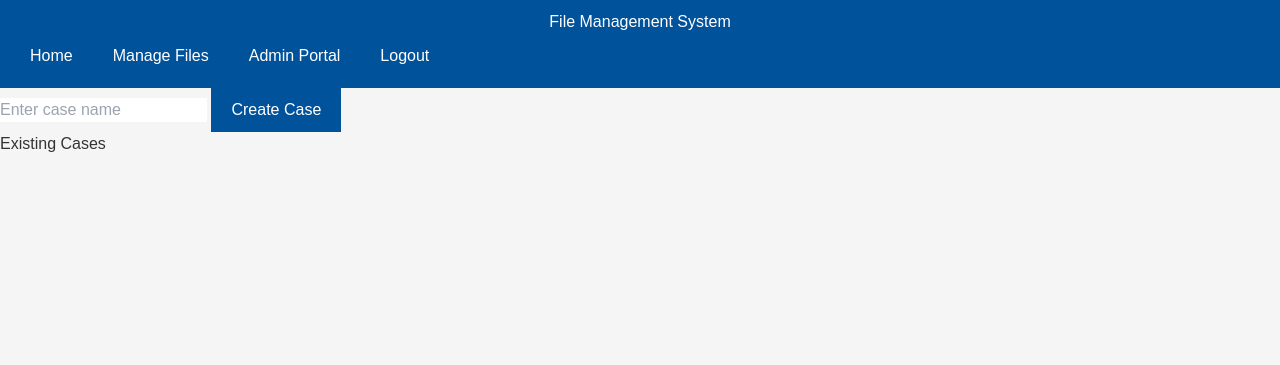
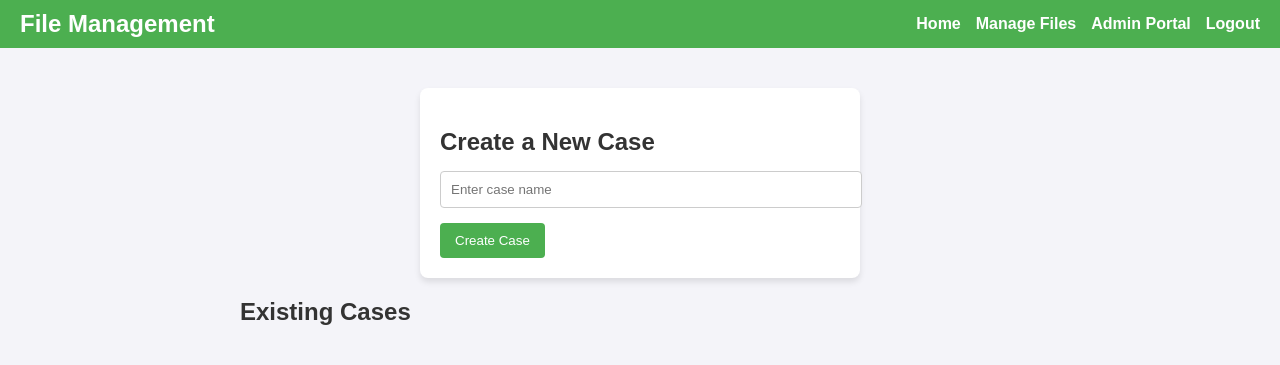
Before and after one commit to ExeqZ/Simple-Artifact-Collection, a Flask app: page /admin in a window 1280 px wide. Shown: the top 365 px of the page. Run offline with Flask 3, Linux system fonts and the light colour scheme; data that the repository does not hold is empty; parts of the project's set-up code (start-up, migrations or seed data) failed here and were passed over; some libraries are stand-ins or nearby versions.

Commit message:
UI Changes

```diff
--- a/static/css/styles.css
+++ b/static/css/styles.css
@@ -1,10 +1,10 @@
 /* Basevision Corporate Identity */
 :root {
-    --primary-color: #00529b; /* Basevision blue */
-    --secondary-color: #f39200; /* Basevision orange */
-    --background-color: #f5f5f5; /* Light gray background */
-    --text-color: #333333; /* Dark text */
-    --font-family: 'Arial', sans-serif; /* Basevision font */
+    --primary-color: #4CAF50; /* Green */
+    --secondary-color: #2196F3; /* Light Blue */
+    --background-color: #f4f4f9; /* Light Gray */
+    --text-color: #333;
+    --font-family: 'Arial', sans-serif;
 }
 
 body {
@@ -15,91 +15,153 @@ body {
     padding: 0;
 }
 
-header {
+.header {
+    display: flex;
+    justify-content: space-between;
+    align-items: center;
     background-color: var(--primary-color);
     color: white;
+    padding: 10px 20px;
+}
+
+.logo {
+    font-size: 1.5rem;
+    font-weight: bold;
+}
+
+.menu {
+    display: flex;
+    list-style: none;
+    gap: 15px;
+}
+
+.menu ul {
+    display: flex;
+    gap: 15px;
+    padding: 0;
+    margin: 0;
+}
+
+.menu li {
+    list-style: none;
+}
+
+.menu a {
+    text-decoration: none;
+    color: white;
+    font-weight: bold;
+}
+
+.menu-toggle {
+    display: none;
+    flex-direction: column;
+    cursor: pointer;
+}
+
+.menu-toggle span {
+    background-color: white;
+    height: 3px;
+    width: 25px;
+    margin: 3px 0;
+}
+
+.menu.active {
+    display: flex;
+    flex-direction: column;
+}
+
+.content {
+    padding: 20px;
+    max-width: 800px;
+    margin: 0 auto;
+}
+
+.form-container {
+    display: flex;
+    flex-direction: column;
+    align-items: center;
+    margin: 20px 0;
+}
+
+form {
+    background: white;
+    padding: 20px;
+    border-radius: 8px;
+    box-shadow: 0 4px 6px rgba(0, 0, 0, 0.1);
+    width: 100%;
+    max-width: 400px;
+}
+
+form h2 {
+    margin-bottom: 15px;
+}
+
+input[type="text"] {
+    width: 100%;
     padding: 10px;
-    text-align: center;
+    margin-bottom: 15px;
+    border: 1px solid #ccc;
+    border-radius: 4px;
+}
+
+button {
+    padding: 10px 15px;
+    border: none;
+    border-radius: 4px;
+    cursor: pointer;
 }
 
 .btn-primary {
     background-color: var(--primary-color);
     color: white;
-    border: none;
-    padding: 10px 20px;
-    cursor: pointer;
 }
 
-.btn-primary:hover {
-    background-color: #003f7d; /* Darker blue for hover */
+.btn-secondary {
+    background-color: var(--secondary-color);
+    color: white;
+    text-decoration: none;
+    padding: 5px 10px;
+    border-radius: 4px;
 }
 
-.btn-danger {
-    background-color: var(--secondary-color);
-    color: white;
-    border: none;
-    padding: 10px 20px;
-    cursor: pointer;
-}
-
-.btn-danger:hover {
-    background-color: #d97900; /* Darker orange for hover */
-}
-
-.file-list {
+.case-list {
     list-style: none;
     padding: 0;
 }
 
-.file-list li {
-    display: flex;
-    align-items: center;
-    margin-bottom: 0.5rem;
+.case-list li {
+    margin-bottom: 10px;
 }
 
-.file-list li svg {
-    margin-right: 0.5rem;
-    color: var(--secondary-color);
+.spinner {
+    border: 4px solid #f3f3f3;
+    border-top: 4px solid var(--secondary-color);
+    border-radius: 50%;
+    width: 30px;
+    height: 30px;
+    animation: spin 1s linear infinite;
+    margin-top: 10px;
 }
 
-.message {
-    margin-top: 20px;
-    font-size: 1rem;
-    font-weight: bold;
-    padding: 10px;
-    border-radius: 5px;
+.spinner.hidden {
+    display: none;
 }
 
-.success {
-    color: #155724;
-    background-color: #d4edda;
-    border: 1px solid #c3e6cb;
+@keyframes spin {
+    0% { transform: rotate(0deg); }
+    100% { transform: rotate(360deg); }
 }
 
-.error {
-    color: #721c24;
-    background-color: #f8d7da;
-    border: 1px solid #f5c6cb;
+@media (max-width: 768px) {
+    .menu {
+        display: none;
     }
 
-.menu {
+    .menu.active {
         display: flex;
-    list-style: none;
-    padding: 0;
-    margin: 0;
-    background-color: var(--primary-color);
     }
 
-.menu li {
-    margin: 0;
-    padding: 10px 20px;
+    .menu-toggle {
+        display: flex;
     }
-
-.menu li a {
-    color: white;
-    text-decoration: none;
 }
-
-.menu li a:hover {
-    text-decoration: underline;
-}
--- a/templates/admin.html
+++ b/templates/admin.html
@@ -3,17 +3,28 @@
 {% block title %}Admin Portal{% endblock %}
 
 {% block content %}
-<form method="POST">
-  <input type="text" name="case_name" placeholder="Enter case name" required>
-  <button class="btn-primary" type="submit">Create Case</button>
-</form>
+<div class="form-container">
+  <form method="POST" id="create-case-form">
+    <h2>Create a New Case</h2>
+    <input type="text" name="case_name" placeholder="Enter case name" required>
+    <button class="btn-primary" type="submit">Create Case</button>
+  </form>
+  <div id="loading-spinner" class="spinner hidden"></div>
+</div>
+
 <h2>Existing Cases</h2>
-<ul>
+<ul class="case-list">
   {% for case in cases %}
   <li>
     <strong>{{ case.name }}</strong> - Secret: {{ case.secret }}
-    <a href="{{ url_for('view_case', case_id=case.id) }}">View Files</a>
+    <a href="{{ url_for('view_case', case_id=case.id) }}" class="btn-secondary">View Files</a>
   </li>
   {% endfor %}
 </ul>
+
+<script>
+  document.getElementById('create-case-form').addEventListener('submit', function () {
+    document.getElementById('loading-spinner').classList.remove('hidden');
+  });
+</script>
 {% endblock %}
--- a/templates/base.html
+++ b/templates/base.html
@@ -5,14 +5,18 @@
   <meta name="viewport" content="width=device-width, initial-scale=1">
   <title>{% block title %}File Management System{% endblock %}</title>
   <link rel="stylesheet" href="{{ url_for('static', filename='css/styles.css') }}">
-  <script src="https://cdn.tailwindcss.com"></script>
   <script src="https://cdn.jsdelivr.net/npm/vue@3"></script>
 </head>
 <body>
-  <header>
-    <h1>File Management System</h1>
-    <nav>
-      <ul class="menu">
+  <header class="header">
+    <div class="logo">File Management</div>
+    <div class="menu-toggle" onclick="toggleMenu()">
+      <span></span>
+      <span></span>
+      <span></span>
+    </div>
+    <nav class="menu">
+      <ul>
         <li><a href="{{ url_for('index') }}">Home</a></li>
         <li><a href="{{ url_for('manage_files') }}">Manage Files</a></li>
         <li><a href="{{ url_for('admin_portal') }}">Admin Portal</a></li>
@@ -20,8 +24,13 @@
       </ul>
     </nav>
   </header>
-  <main>
+  <main class="content">
     {% block content %}{% endblock %}
   </main>
+  <script>
+    function toggleMenu() {
+      document.querySelector('.menu').classList.toggle('active');
+    }
+  </script>
 </body>
 </html>
```
Also changed, not shown: static/styles.css (added). Lines whose indentation alone changed are shown as unchanged.
